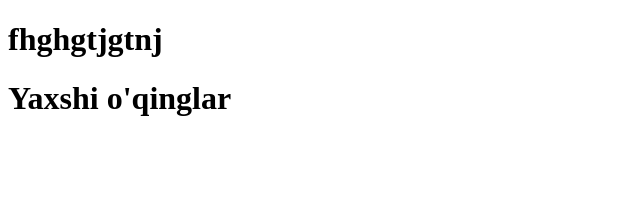
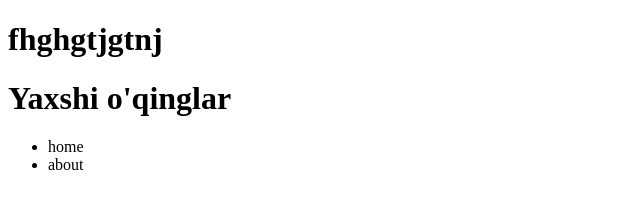
Before and after one commit to Munisaashurova/fdfdfdf, a plain HTML site: page index.html in a window 1280 px wide. Shown: the full height of the page, 0-640 px from the left. Drawn offline with Linux system fonts and the light colour scheme.

Commit message:
header start

```diff
--- a/index.html
+++ b/index.html
@@ -9,5 +9,9 @@
 <body>
     <h1>fhghgtjgtnj</h1>
     <h1>Yaxshi o'qinglar</h1>
+    <ul>
+        <li>home</li>
+        <li>about</li>
+    </ul>
 </body>
 </html>
```
